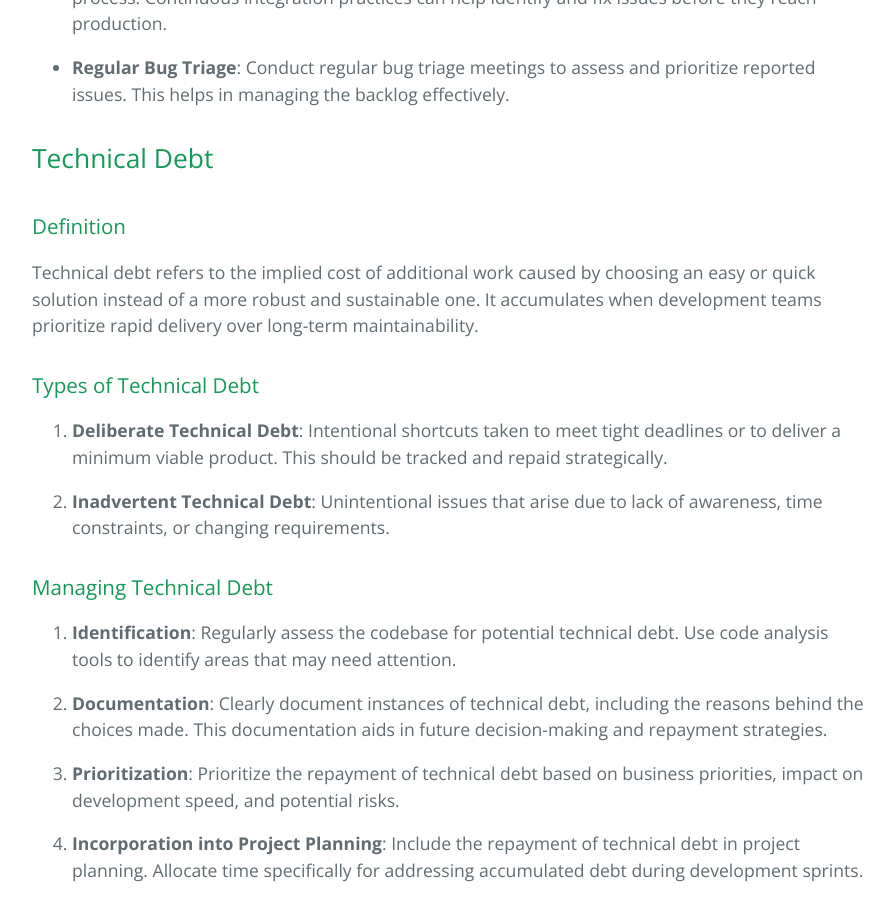
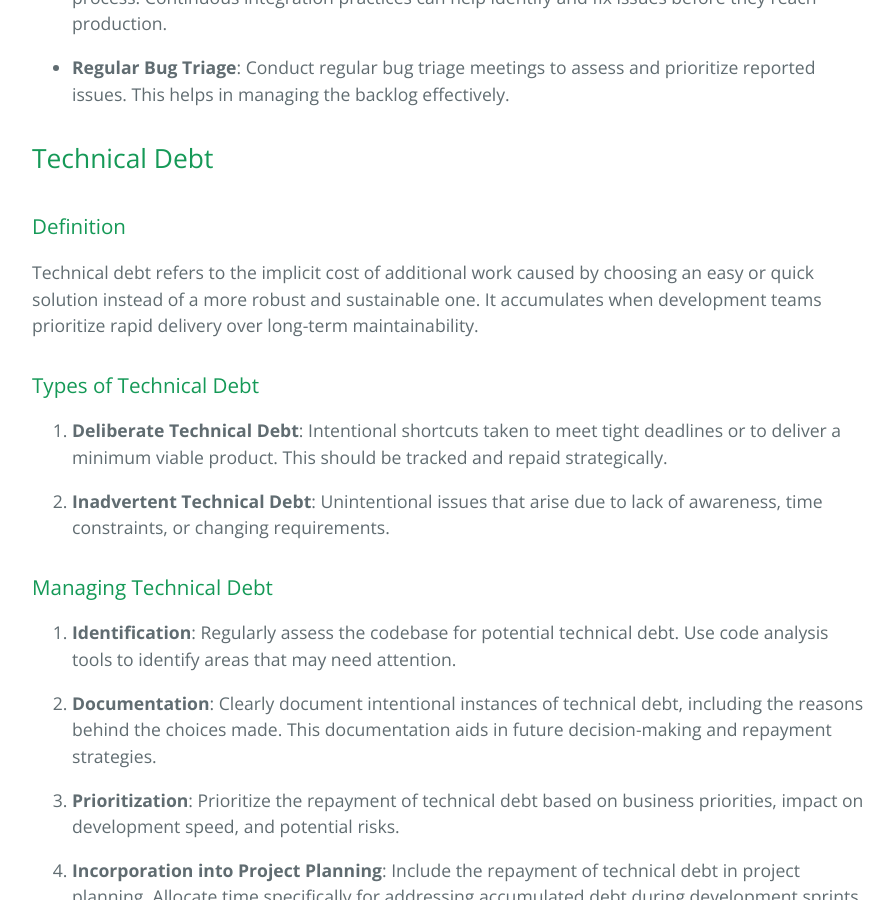
Before and after one commit to learning-software-engineering/learning-software-engineering.github.io, a Jekyll site: the page built from Topics/Software_Engineering/Handling_Bugs_and_Technical_Debt.md, in a window 1280 px wide and 900 px high, scrolled down 1562 px. Shown: the whole window, without its empty margins (192-1086 px from the left). Built offline with Jekyll 4.4.1, drawn with Linux system fonts in a browser that asks for light colours; our own code applies the rules of GitHub Pages for plain Markdown files.

Commit message:
made some changes for clarity

```diff
--- a/Topics/Software_Engineering/Handling_Bugs_and_Technical_Debt.md
+++ b/Topics/Software_Engineering/Handling_Bugs_and_Technical_Debt.md
@@ -37,7 +37,7 @@
 
 ### Definition
 
-Technical debt refers to the implied cost of additional work caused by choosing an easy or quick solution instead of a more robust and sustainable one. It accumulates when development teams prioritize rapid delivery over long-term maintainability.
+Technical debt refers to the implicit cost of additional work caused by choosing an easy or quick solution instead of a more robust and sustainable one. It accumulates when development teams prioritize rapid delivery over long-term maintainability.
 
 ### Types of Technical Debt
 
@@ -49,7 +49,7 @@
 
 1. **Identification**: Regularly assess the codebase for potential technical debt. Use code analysis tools to identify areas that may need attention.
 
-2. **Documentation**: Clearly document instances of technical debt, including the reasons behind the choices made. This documentation aids in future decision-making and repayment strategies.
+2. **Documentation**: Clearly document intentional instances of technical debt, including the reasons behind the choices made. This documentation aids in future decision-making and repayment strategies.
 
 3. **Prioritization**: Prioritize the repayment of technical debt based on business priorities, impact on development speed, and potential risks.
 
```
